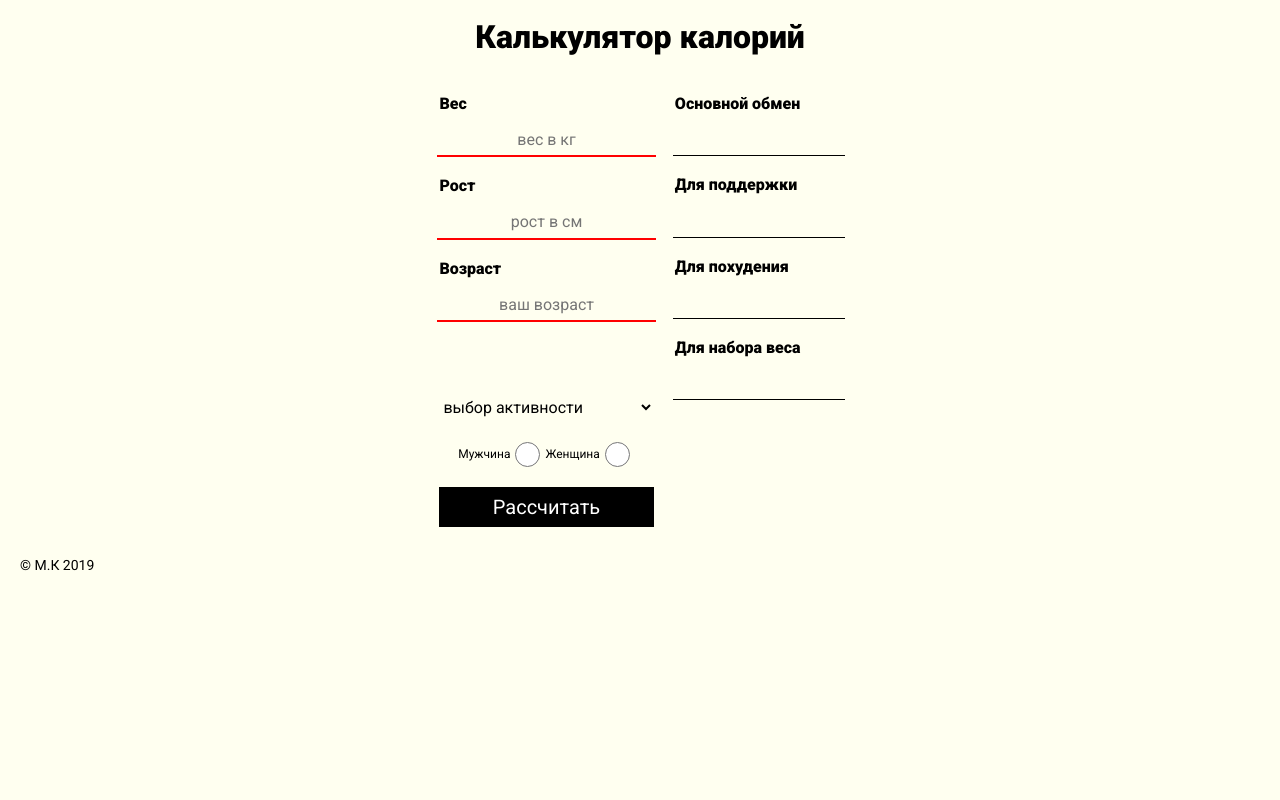
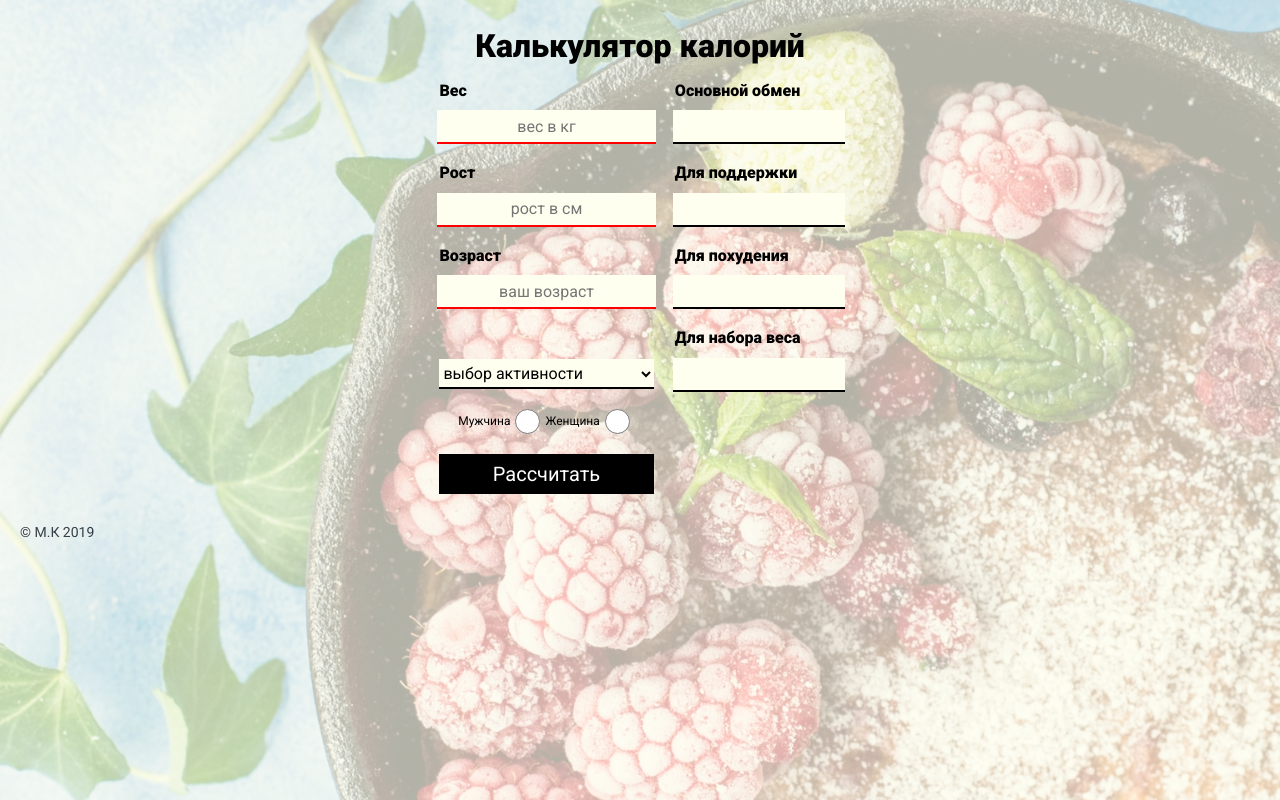
Before and after one commit to MKvaratshelia/Calorie-calculator, a plain HTML site: page index.html in a window 1280 px wide. Drawn offline with Linux system fonts and the light colour scheme.

Commit message:
внешние изменения

```diff
--- a/index.html
+++ b/index.html
@@ -12,6 +12,7 @@
 </head>
 
 <body>
+    <div class="bg"></div>
     <header class="header">
         <h1 class="title">Калькулятор калорий</h1>
     </header>
--- a/style.css
+++ b/style.css
@@ -1,17 +1,22 @@
 body {
   background-color: #FFFFF0	;
-  width: 100%;
+  width: 100vw;
+  height: 100vh;
+  position: relative;
 }
-.header {
+.title {
   width: 90%;
+  padding-top: 30px;
   margin: auto;
   text-align: center;
   color: black;
   font-weight: bold;
   font-family: Roboto;
   line-height: 32px;
+  position: relative;
 }
 .content {
+  position: relative;
   width: 100%;
   margin: auto;
   color: black;
@@ -20,7 +25,17 @@ body {
   font-family: Roboto;
   font-weight: normal;
 }
-
+.bg {
+  margin: 0;
+  width: 100vw;
+  height: 100vh;
+  background-image: url(./image/photo-1501262852236-faefb3dc67b2.jpg);
+  background-repeat: no-repeat;
+  background-size: cover;
+  background-position: center;
+  position: absolute;
+  opacity: 0.3;
+}
 .form {
   display: flex;
   flex-direction: column;
@@ -45,7 +60,7 @@ body {
   width: 90%;
   height: 30px;
   border: none;
-  border-bottom: 1px solid black;
+  border-bottom: 2px solid black;
   background-color: #FFFFF0	;
   color: black;
   text-align: center;
@@ -71,7 +86,8 @@ input[type="number"]::-webkit-inner-spin-button {
 .form__input-list {
   width: 90%;
   border: none;
-  margin-top: 70px;
+  margin-top: 50px;
+  border-bottom: 2px solid black;
   height: 30px;
   background-color: #FFFFF0;
 }
```
Also changed, not shown: image/photo-1501262852236-faefb3dc67b2.jpg (added), image/photo-1550728193-be87c574be86.jpg (added), image/photo-1569419927926-8d097e621683.jpg (added).
